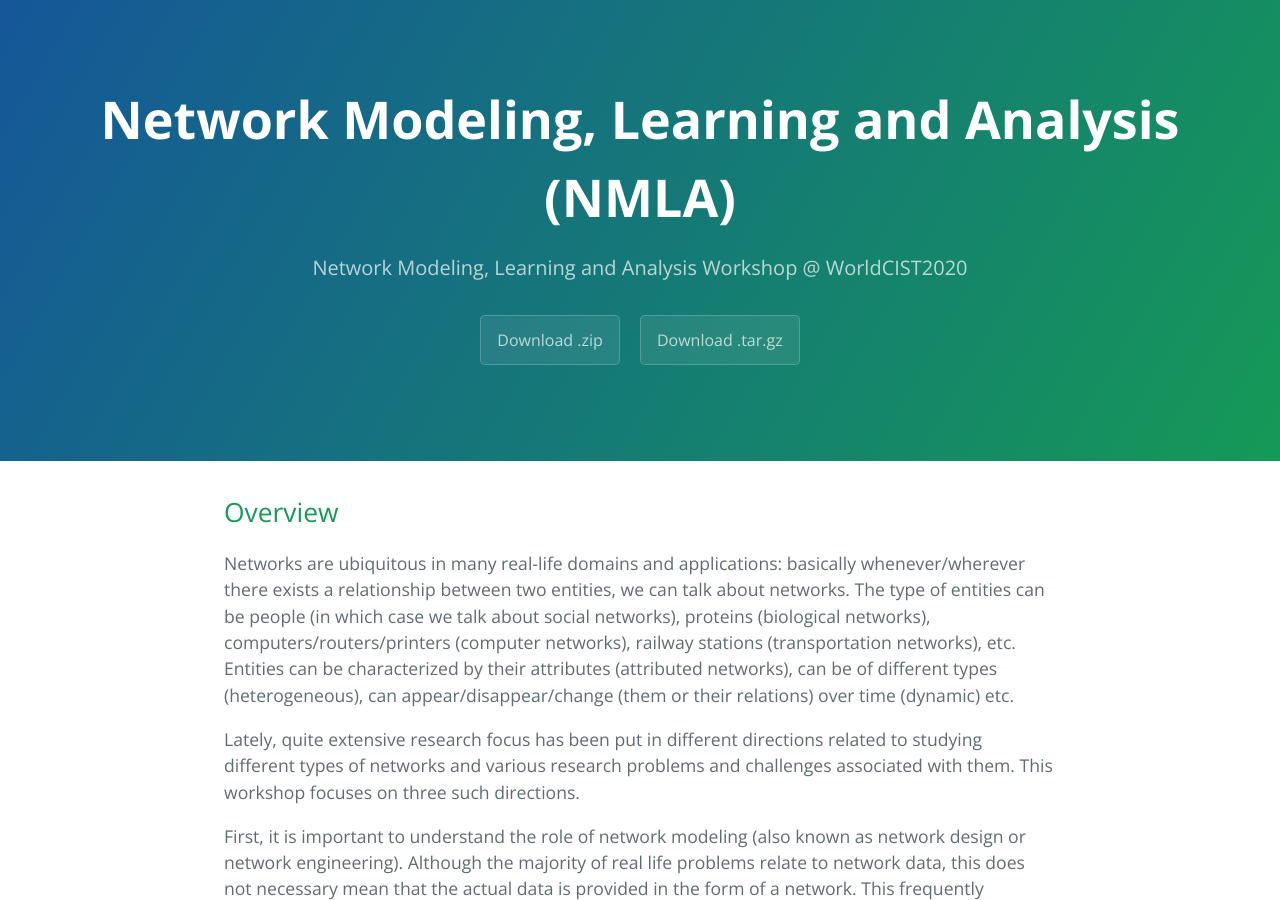
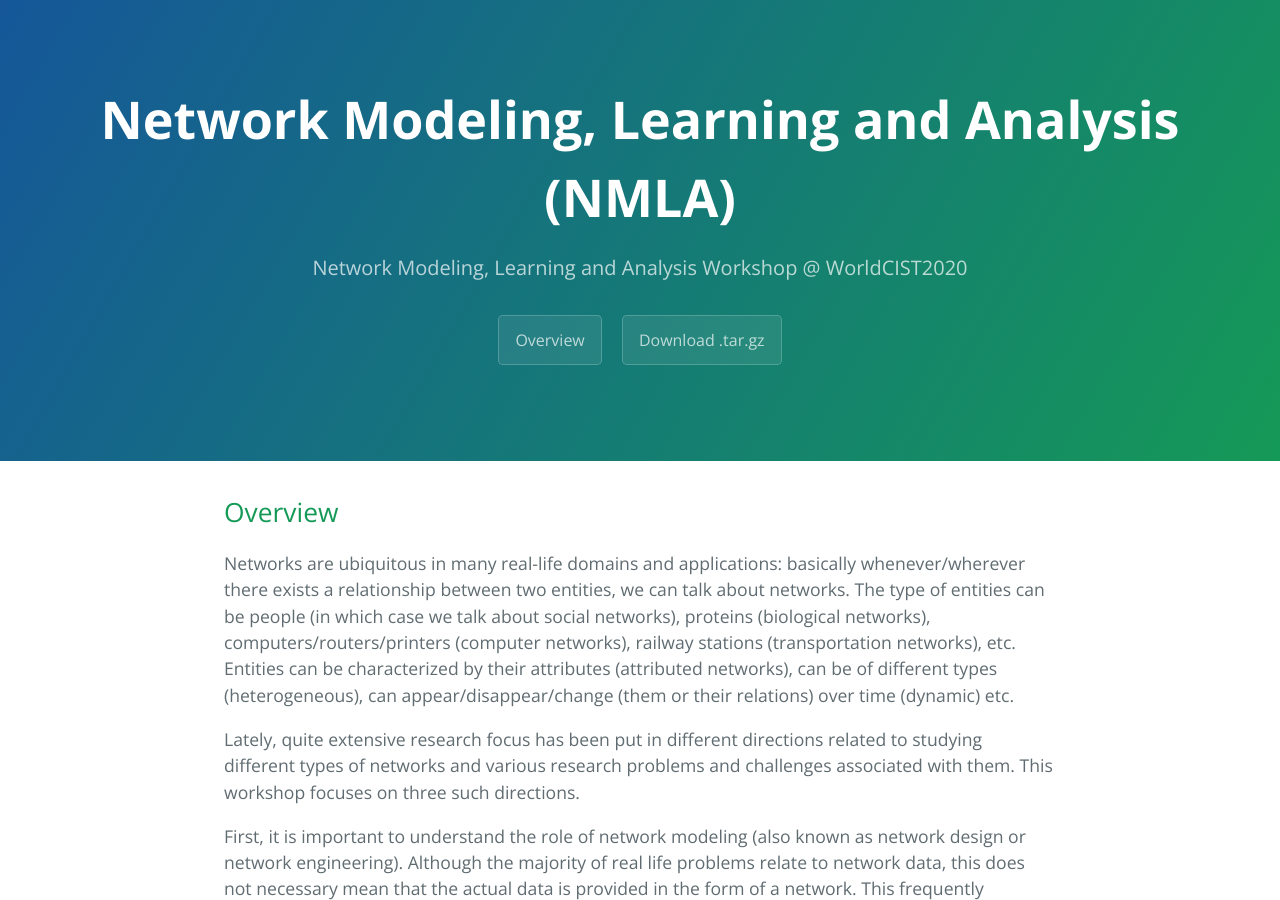
Before and after one commit to NMLA-WorldCIST/NMLA-WorldCIST.github.io, a Jekyll site: the page built from index.md, in a window 1280 px wide and 900 px high. Built offline with Jekyll 4.4.1, drawn with Linux system fonts in a browser that asks for light colours.

Commit message:
change btn

```diff
--- a/_layouts/default.html
+++ b/_layouts/default.html
@@ -29,7 +29,7 @@
         <a href="{{ site.github.repository_url }}" class="btn">View on GitHub</a>
       {% endif %}
       {% if site.show_downloads %}
-        <a href="{{ site.github.zip_url }}" class="btn">Download .zip</a>
+        <a href="#overview" class="btn">Overview</a>
         <a href="{{ site.github.tar_url }}" class="btn">Download .tar.gz</a>
       {% endif %}
     </header>
```
